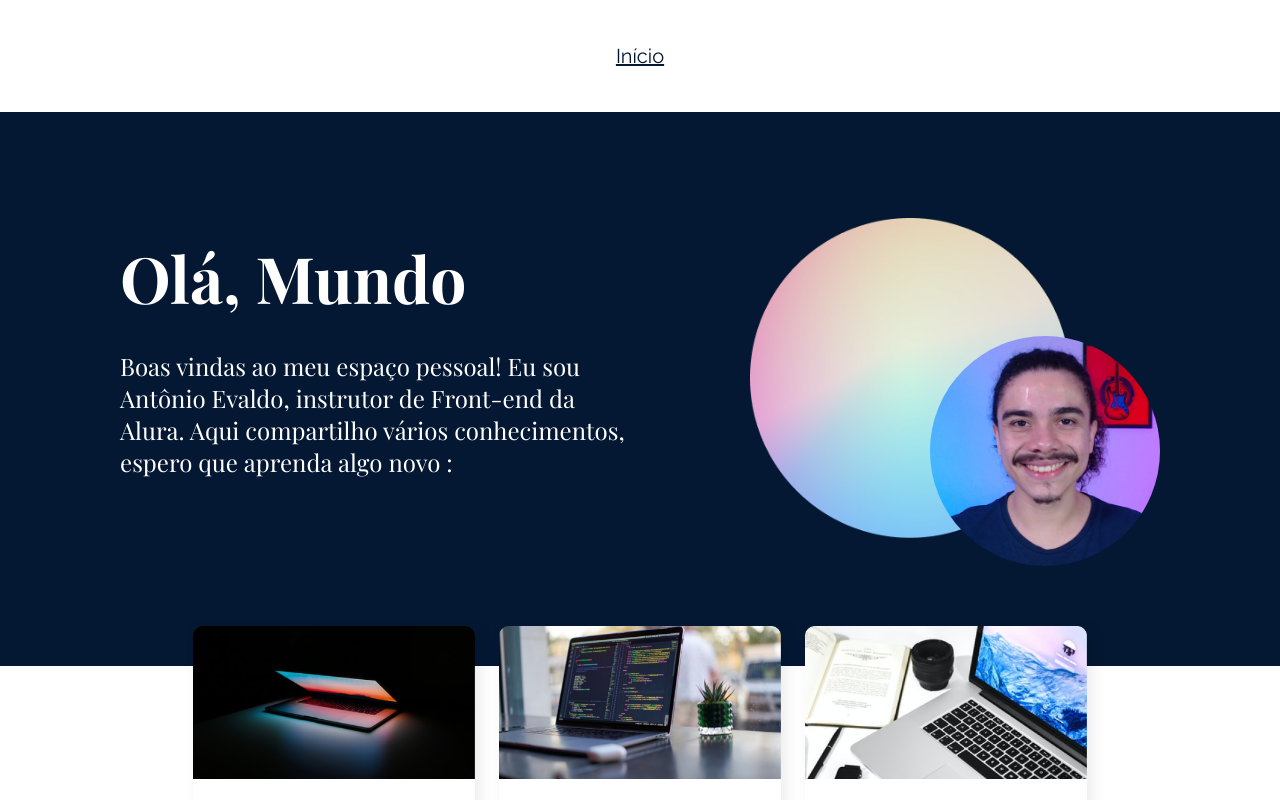
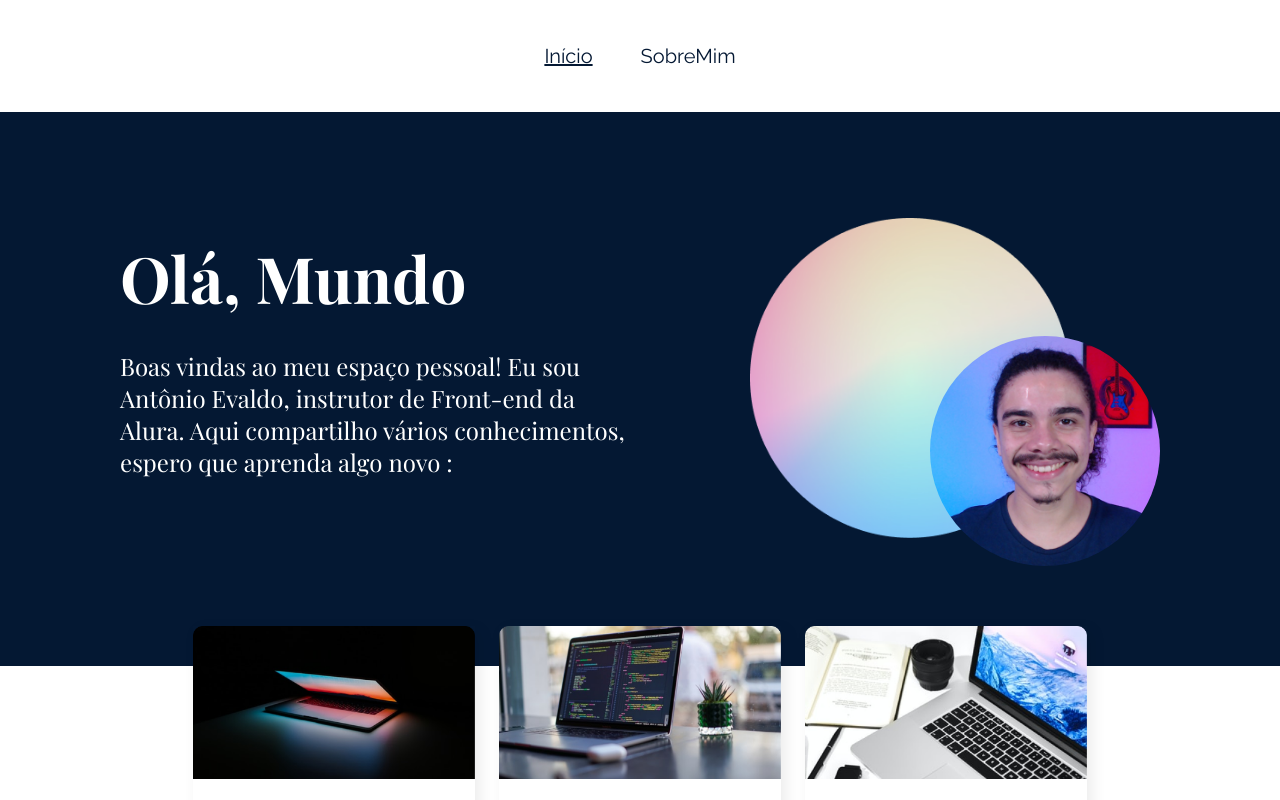
Before and after one commit to chiquinelli-bia/ola-mundo, a React (Vite) app: page / in a window 1280 px wide. Shown: the top 800 px of the page. Built offline with nearby package versions, Linux system fonts and the light colour scheme.

Commit message:
feat(menu): adiciona item SobreMim

```diff
--- a/src/componentes/Menu/index.jsx
+++ b/src/componentes/Menu/index.jsx
@@ -6,7 +6,7 @@ export default function Menu() {
     <header>
       <nav className={styles.navegacao}>
         <MenuLink to="/">Início</MenuLink>
-        {/* <MenuLink to="/sobreMim">SobreMim</MenuLink> */}
+        <MenuLink to="/sobreMim">SobreMim</MenuLink>
       </nav>
     </header>
   );
```
